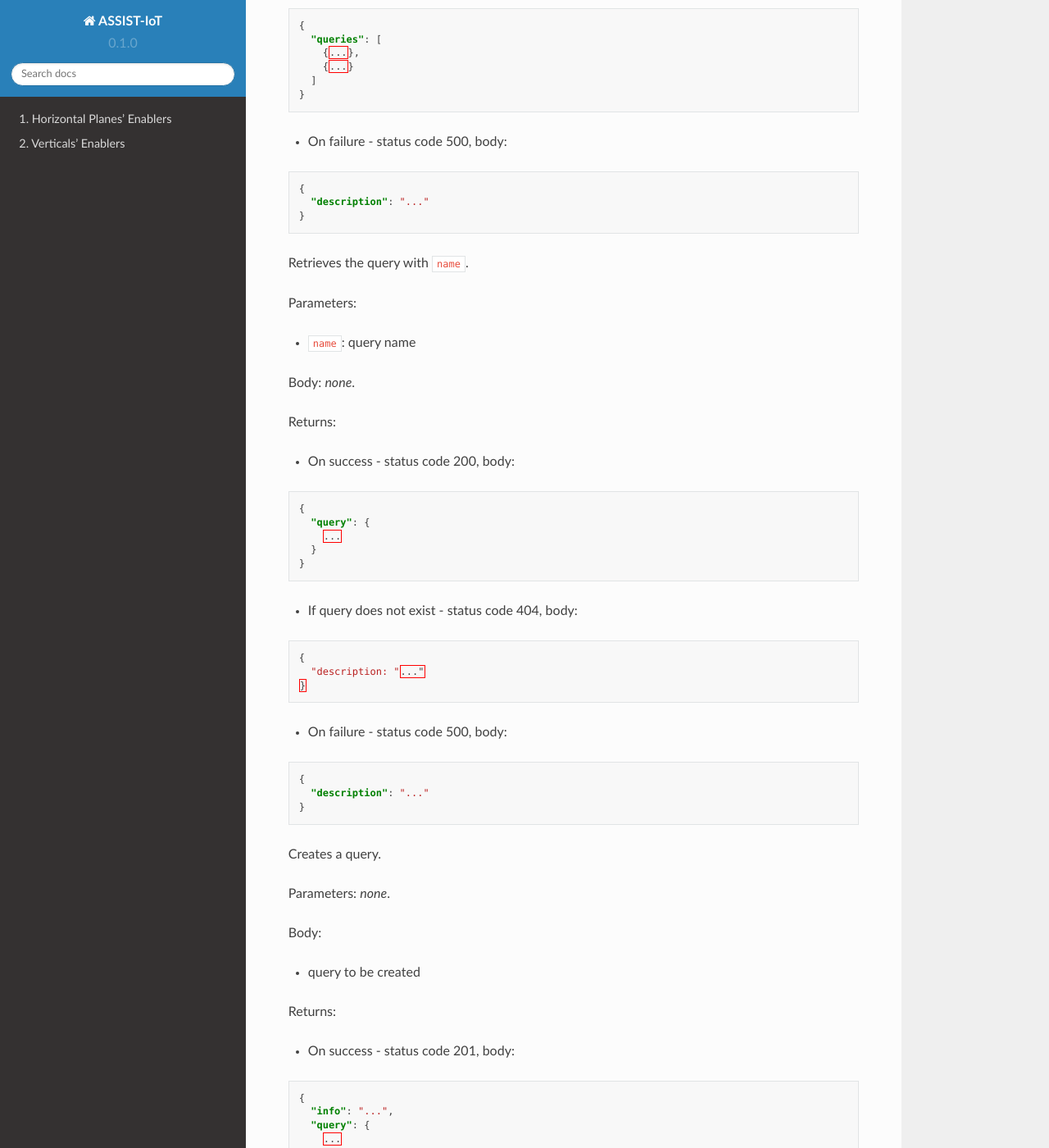
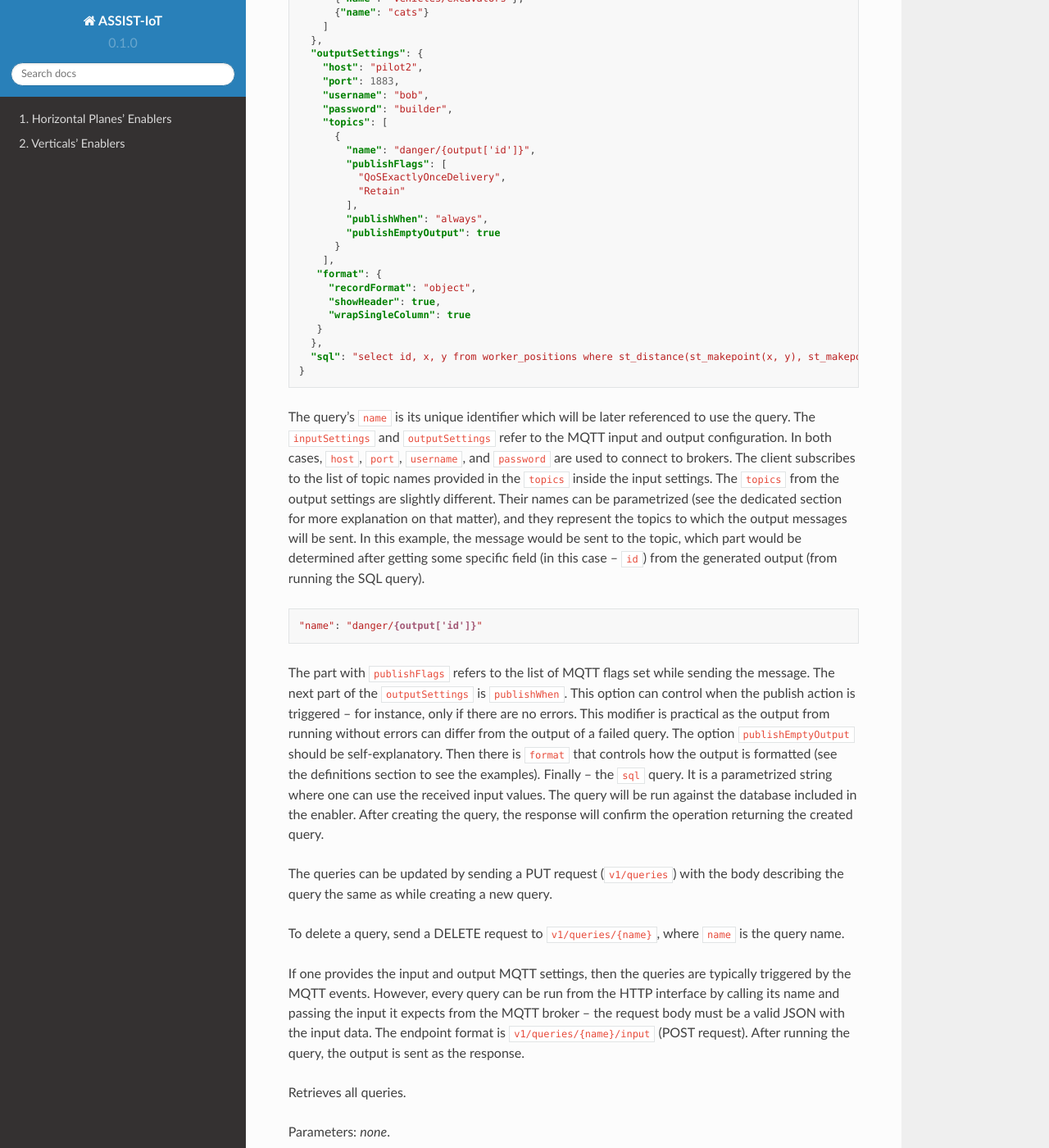
Before and after one commit to assist-iot/assist-iot-documentation, a Sphinx documentation site: the page built from docs/source/verticals/self/location_process_enabler.rst, in a window 1280 px wide and 1400 px high, scrolled down 6514 px. Shown: the whole window at 82% size. Built offline with Sphinx 7.4.7 and the Read the Docs theme 2.0.0, drawn with Linux system fonts in a browser that asks for light colours; some of the changed text lies outside the part shown.

Commit message:
Update Location processing

```diff
--- a/docs/source/verticals/self/location_process_enabler.rst
+++ b/docs/source/verticals/self/location_process_enabler.rst
@@ -350,14 +350,116 @@ Query configuration. \| Name \| Description \| Type \| \|——|————-|
            "publishEmptyOutput": true
          }
        ],
-     },
-     "format": {
-       "recordFormat": "object",
-       "showHeader": true,
-       "wrapSingleColumn": true
+      "format": {
+        "recordFormat": "object",
+        "showHeader": true,
+        "wrapSingleColumn": true
+      }
      },
      "sql": "select id, x, y from worker_positions where st_distance(st_makepoint(x, y), st_makepoint({input['x']}, {input['y']})) < 50;"
    }
+
+Examples
+--------
+
+Creating queries
+~~~~~~~~~~~~~~~~
+
+To create a query, use the POST method on the ``v1/queries`` endpoint.
+The request’s body is expected to be a complete definition of a query.
+
+.. code:: json
+
+   {
+     "name": "dangerous",
+     "inputSettings": {
+       "host": "pilot1",
+       "port": 1883,
+       "username": "jared",
+       "password": "dunn",
+       "topics": [
+         {"name": "vehicles/excavators"},
+         {"name": "cats"}
+       ]
+     },
+     "outputSettings": {
+       "host": "pilot2",
+       "port": 1883,
+       "username": "bob",
+       "password": "builder",
+       "topics": [
+         {
+           "name": "danger/{output['id']}",
+           "publishFlags": [
+             "QoSExactlyOnceDelivery",
+             "Retain"
+           ],
+           "publishWhen": "always",
+           "publishEmptyOutput": true
+         }
+       ],
+      "format": {
+        "recordFormat": "object",
+        "showHeader": true,
+        "wrapSingleColumn": true
+      }
+     },
+     "sql": "select id, x, y from worker_positions where st_distance(st_makepoint(x, y), st_makepoint({input['x']}, {input['y']})) < 50;"
+   }
+
+The query’s ``name`` is its unique identifier which will be later
+referenced to use the query. The ``inputSettings`` and
+``outputSettings`` refer to the MQTT input and output configuration. In
+both cases, ``host``, ``port``, ``username``, and ``password`` are used
+to connect to brokers. The client subscribes to the list of topic names
+provided in the ``topics`` inside the input settings. The ``topics``
+from the output settings are slightly different. Their names can be
+parametrized (see the dedicated section for more explanation on that
+matter), and they represent the topics to which the output messages will
+be sent. In this example, the message would be sent to the topic, which
+part would be determined after getting some specific field (in this case
+– ``id``) from the generated output (from running the SQL query).
+
+::
+
+   "name": "danger/{output['id']}"
+
+The part with ``publishFlags`` refers to the list of MQTT flags set
+while sending the message. The next part of the ``outputSettings`` is
+``publishWhen``. This option can control when the publish action is
+triggered – for instance, only if there are no errors. This modifier is
+practical as the output from running without errors can differ from the
+output of a failed query. The option ``publishEmptyOutput`` should be
+self-explanatory. Then there is ``format`` that controls how the output
+is formatted (see the definitions section to see the examples). Finally
+– the ``sql`` query. It is a parametrized string where one can use the
+received input values. The query will be run against the database
+included in the enabler. After creating the query, the response will
+confirm the operation returning the created query.
+
+Updating queries
+~~~~~~~~~~~~~~~~
+
+The queries can be updated by sending a PUT request (``v1/queries``)
+with the body describing the query the same as while creating a new
+query.
+
+Deleting queries
+~~~~~~~~~~~~~~~~
+
+To delete a query, send a DELETE request to ``v1/queries/{name}``, where
+``name`` is the query name.
+
+Triggering queries
+~~~~~~~~~~~~~~~~~~
+
+If one provides the input and output MQTT settings, then the queries are
+typically triggered by the MQTT events. However, every query can be run
+from the HTTP interface by calling its name and passing the input it
+expects from the MQTT broker – the request body must be a valid JSON
+with the input data. The endpoint format is ``v1/queries/{name}/input``
+(POST request). After running the query, the output is sent as the
+response.
 
 Endpoints
 ---------
```
